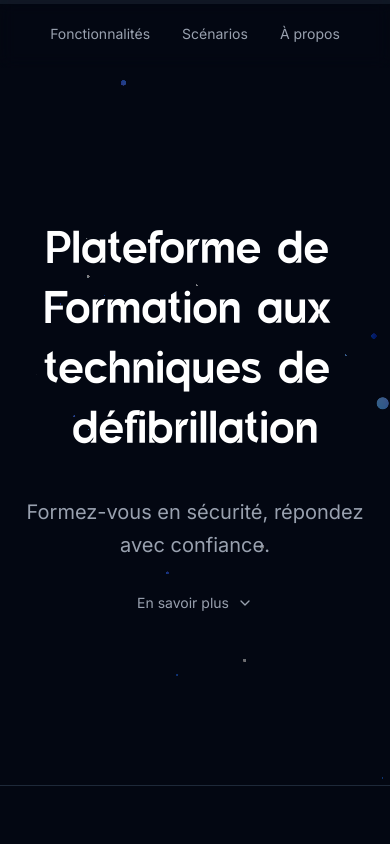
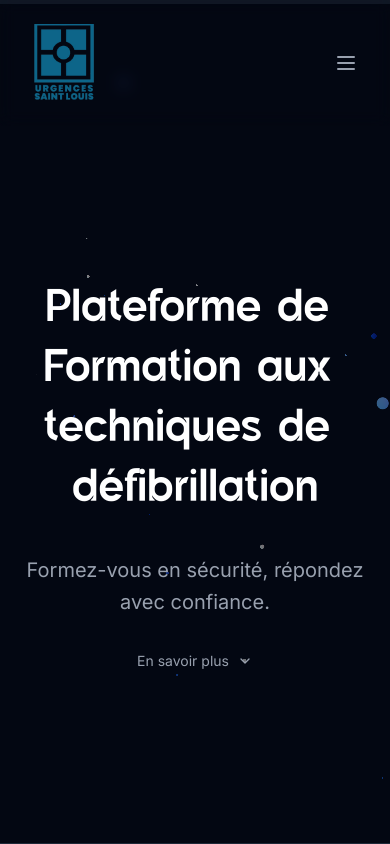
Before and after one commit to Samouz75/Defib_simulation, a Next.js app: page / in a window 390 px wide. Shown: the top 844 px of the page. Built offline with nearby package versions, Linux system fonts and the light colour scheme.

Commit message:
Add mobile navigation menu to LandingPage with toggle functionality

```diff
--- a/src/app/page.tsx
+++ b/src/app/page.tsx
@@ -11,10 +11,11 @@ import Timeline from "./components/Timeline";
 import CardSwap, { Card } from "./components/CardSwap";
 import ScrollProgress from "./components/ScrollProgress";
 import { useState } from "react";
-import { ChevronDown } from "lucide-react";
+import { ChevronDown, Menu, X } from "lucide-react";
 
 export default function LandingPage() {
   const [showMore, setShowMore] = useState(false);
+  const [isMenuOpen, setIsMenuOpen] = useState(false);
 
   return (
     <div className="min-h-screen bg-gray-950 relative pb-40">
@@ -36,8 +37,17 @@ export default function LandingPage() {
       </div>
 
       {/* Navigation */}
-      <nav className="relative z-10 flex items-center align-center justify-center p-6 backdrop-blur-sm">
-        <div className=" md:flex space-x-8 text-sm">
+      <nav className="relative z-10 flex items-center justify-between p-6 backdrop-blur-sm">
+        <div className="flex items-center">
+          <Image
+            src="/images/badge.png"
+            alt="Logo"
+            width={80}
+            height={80}
+            className="object-contain"
+          />
+        </div>
+        <div className="hidden md:flex space-x-8 text-sm items-center">
           <a
             href="#features"
             className="text-gray-400 hover:text-white transition-colors"
@@ -50,14 +60,68 @@ export default function LandingPage() {
           >
             Scénarios
           </a>
+        </div>
+
+        {/* Bouton menu burger - visible seulement sur mobile */}
+        <button
+          onClick={() => setIsMenuOpen(!isMenuOpen)}
+          className="md:hidden text-gray-400 hover:text-white transition-colors p-2"
+          aria-label="Menu"
+        >
+          {isMenuOpen ? <X size={24} /> : <Menu size={24} />}
+        </button>
+      </nav>
+      <div
+        className={`fixed top-0 right-0 h-full w-80 bg-gray-900/95 backdrop-blur-md transform transition-transform duration-300 ease-in-out z-50 md:hidden ${
+          isMenuOpen ? "translate-x-0" : "translate-x-full"
+        }`}
+      >
+        <div className="flex items-center justify-between p-6 border-b border-gray-700">
+          <span className="text-white font-semibold">Menu</span>
+          <button
+            onClick={() => setIsMenuOpen(false)}
+            className="text-gray-400 hover:text-white transition-colors p-2"
+            aria-label="Fermer le menu"
+          >
+            <X size={24} />
+          </button>
+        </div>
+        <div className="flex flex-col p-6 space-y-6">
           <a
-            href="#about"
-            className="text-gray-400 hover:text-white transition-colors"
+            href="#features"
+            onClick={() => setIsMenuOpen(false)}
+            className="text-gray-400 hover:text-white transition-colors text-lg border-b border-gray-700 pb-3"
           >
-            À propos
+            Fonctionnalités
           </a>
+          <a
+            href="#scenarios"
+            onClick={() => setIsMenuOpen(false)}
+            className="text-gray-400 hover:text-white transition-colors text-lg border-b border-gray-700 pb-3"
+          >
+            Scénarios
+          </a>
+
+          <div className="pt-6">
+            <Link href="/simulator">
+              <button
+                onClick={() => setIsMenuOpen(false)}
+                className="w-full bg-gradient-to-r from-cyan-500 to-blue-600 text-white py-3 px-6 rounded-lg font-semibold hover:from-cyan-600 hover:to-blue-700 transition-all duration-300"
+              >
+                Commencer la Formation
+              </button>
+            </Link>
+          </div>
         </div>
-      </nav>
+      </div>
+
+      {/* Overlay pour fermer le menu en cliquant à côté */}
+      {isMenuOpen && (
+        <div
+          className="fixed inset-0 bg-black/50 z-40 md:hidden"
+          onClick={() => setIsMenuOpen(false)}
+        />
+      )}
 
       {/* Hero Section */}
       <div className="relative z-10 flex flex-col items-center justify-center min-h-[85vh] text-center px-6">
```
Also changed, not shown: public/images/badge.png (added).
